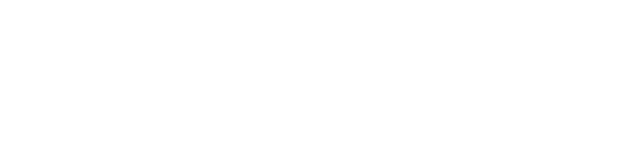
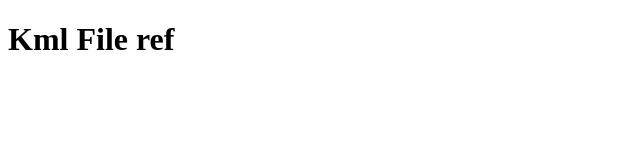
Before and after one commit to Prudhvireddy999/kmldb, a plain HTML site: page index.html in a window 1280 px wide. Shown: the whole page, without its empty margins (0-640 px from the left). Drawn offline with Linux system fonts and the light colour scheme.

Commit message:
Update index.html

```diff
--- a/index.html
+++ b/index.html
@@ -3,6 +3,6 @@
     <title>KmlLayer</title>
 </head>
 <body>
-    <div id="map"></divid>
+    <h1>Kml File ref</h1>
 </body>
 </html>
```
